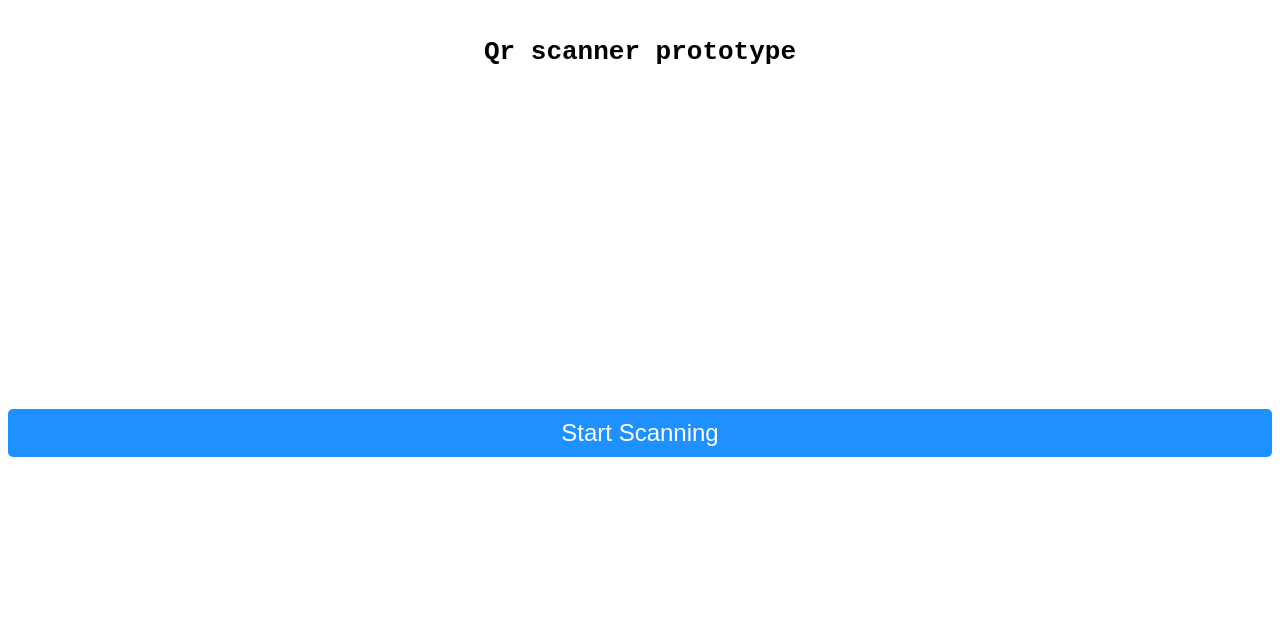
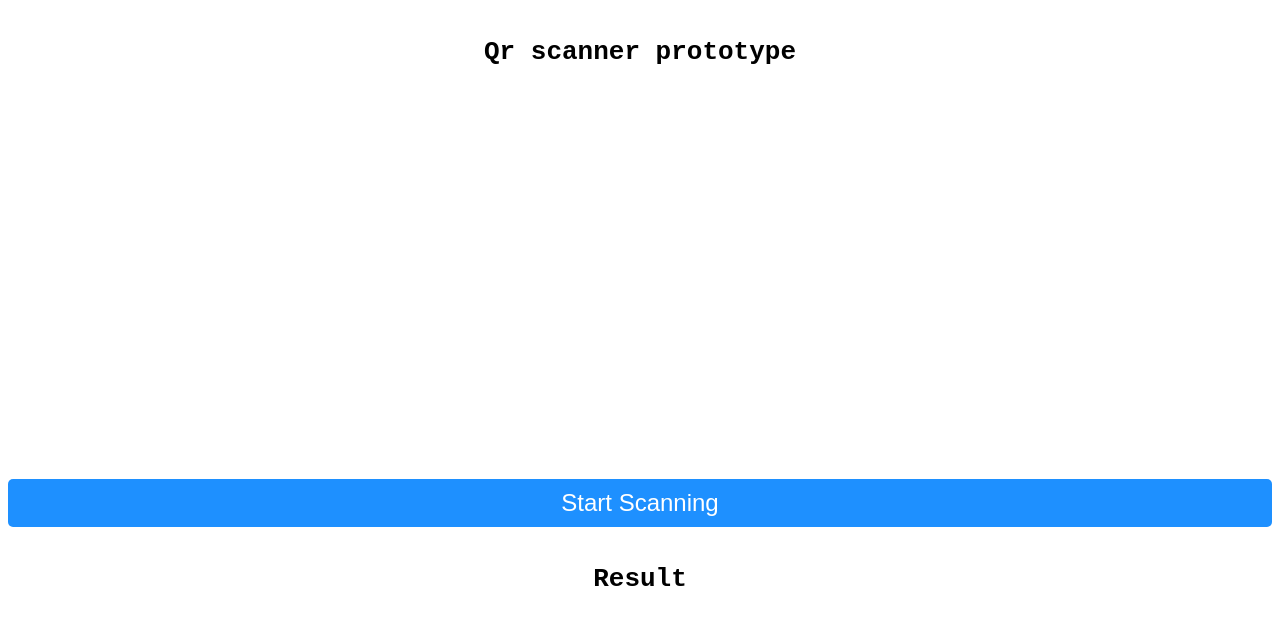
Before and after one commit to AjjlalAhmed/qr-code-scanner, a Vue app: page / in a window 1280 px wide. Shown: the top 624 px of the page. Built offline with nearby package versions, Linux system fonts and the light colour scheme.

Commit message:
Uploading code

```diff
--- a/src/App.vue
+++ b/src/App.vue
@@ -1,10 +1,13 @@
 <template>
   <h1>Qr scanner prototype</h1>
-  <video class="stream" width="300" height="300" ref="stream"></video>
+  <video class="stream" ref="stream"></video>
   <div class="btns">
     <button class="start" @click="startScanning">Start scanning</button>
   </div>
-  <div class="result">{{ result }}</div>
+  <div class="result">
+    <h1>Result</h1>
+    <p>{{ result }}</p>
+  </div>
 </template>
 
 <script>
@@ -35,11 +38,18 @@ h1 {
   padding: 20px;
   font-family: monospace;
 }
+p {
+  font-size: 1em;
+  text-align: center;
+  padding: 50px;
+  font-family: monospace;
+}
 .stream {
   border: 0px;
   border-radius: 5px;
   width: 90%;
-  margin: 0 auto;
+  margin: 10px auto;
+  height: 350px;
 }
 .btns {
   display: flex;
```
